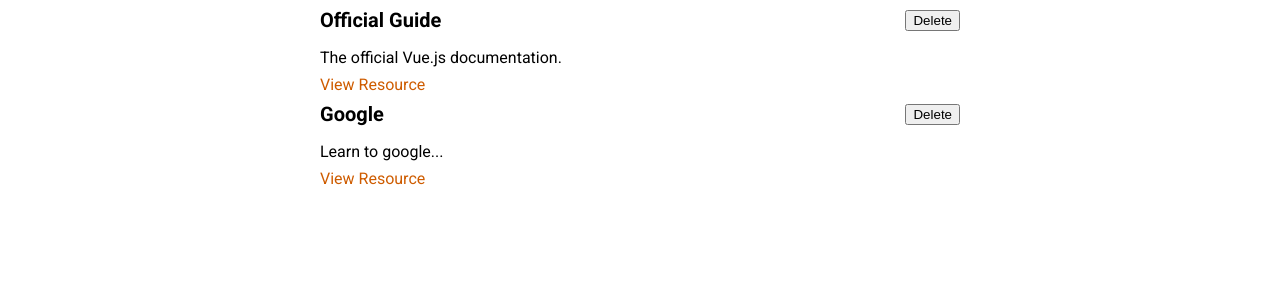
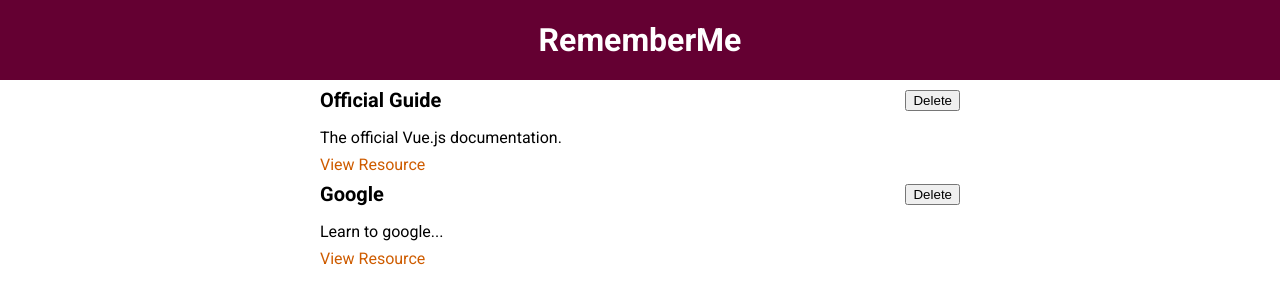
Before and after one commit to kacper-pietrzyk/the-learning-resources-app, a Vue app: page / in a window 1280 px wide. Shown: the top 304 px of the page. Built offline with nearby package versions, Linux system fonts and the light colour scheme.

Commit message:
add TheHeader component

```diff
--- a/src/App.vue
+++ b/src/App.vue
@@ -1,9 +1,11 @@
 <template>
+  <the-header title="RememberMe"></the-header>
   <stored-resources :resources="storedResources"></stored-resources>
 </template>
 
 <script>
 import StoredResources from './components/learning-resources/StoredResources.vue';
+import TheHeader from './components/layouts/TheHeader.vue';
 
 export default {
   data() {
@@ -26,6 +28,7 @@
   },
   components: {
     StoredResources,
+    TheHeader,
   },
 };
 </script>
--- /dev/null
+++ b/src/components/layouts/TheHeader.vue
@@ -0,0 +1,27 @@
+<template>
+  <header>
+    <h1>{{ title }}</h1>
+  </header>
+</template>
+
+<script>
+export default {
+  props: ['title'],
+};
+</script>
+
+<style scoped>
+header {
+  width: 100%;
+  height: 5rem;
+  background-color: #640032;
+  display: flex;
+  justify-content: center;
+  align-items: center;
+}
+
+header h1 {
+  color: white;
+  margin: 0;
+}
+</style>
```
